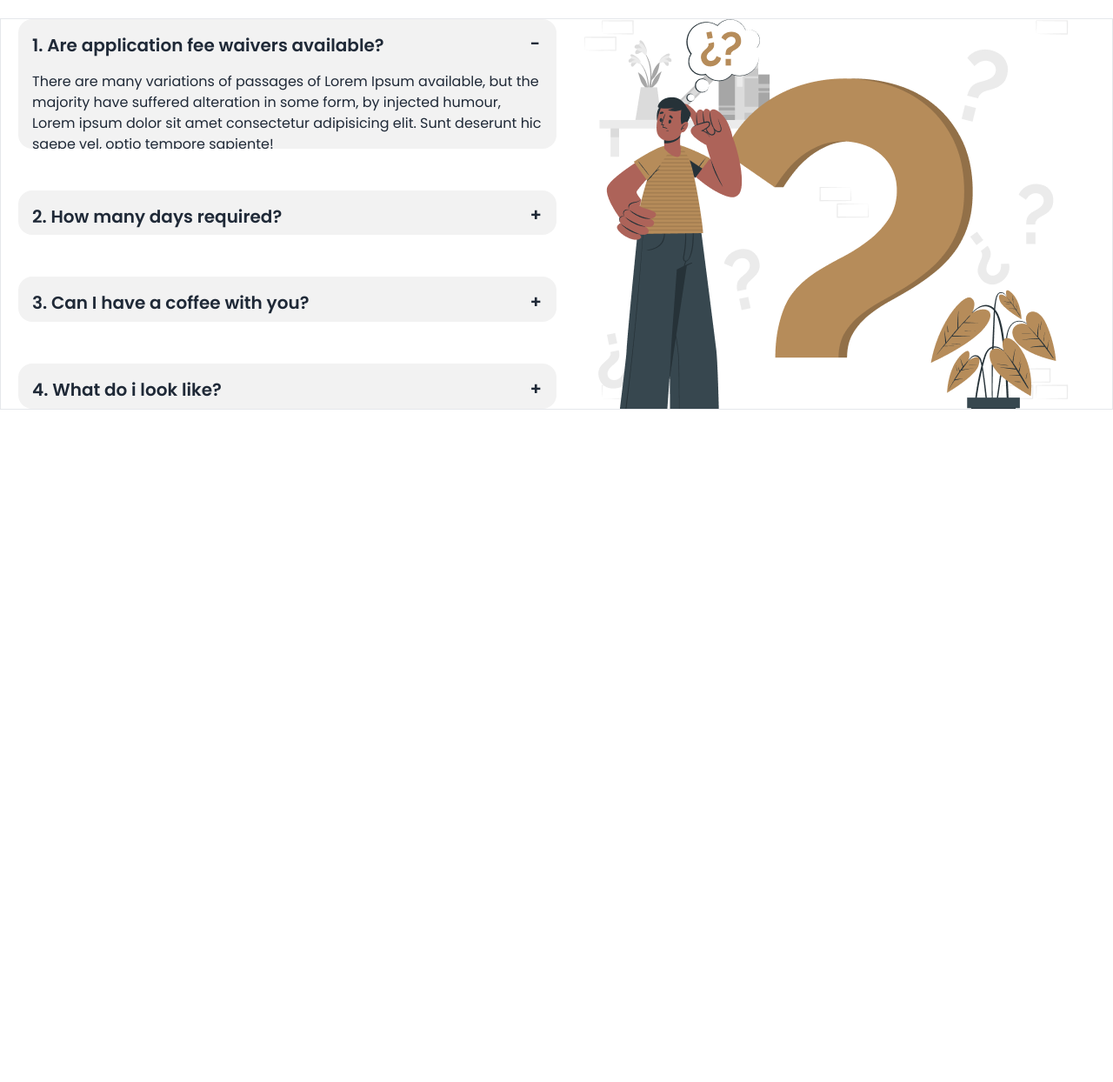
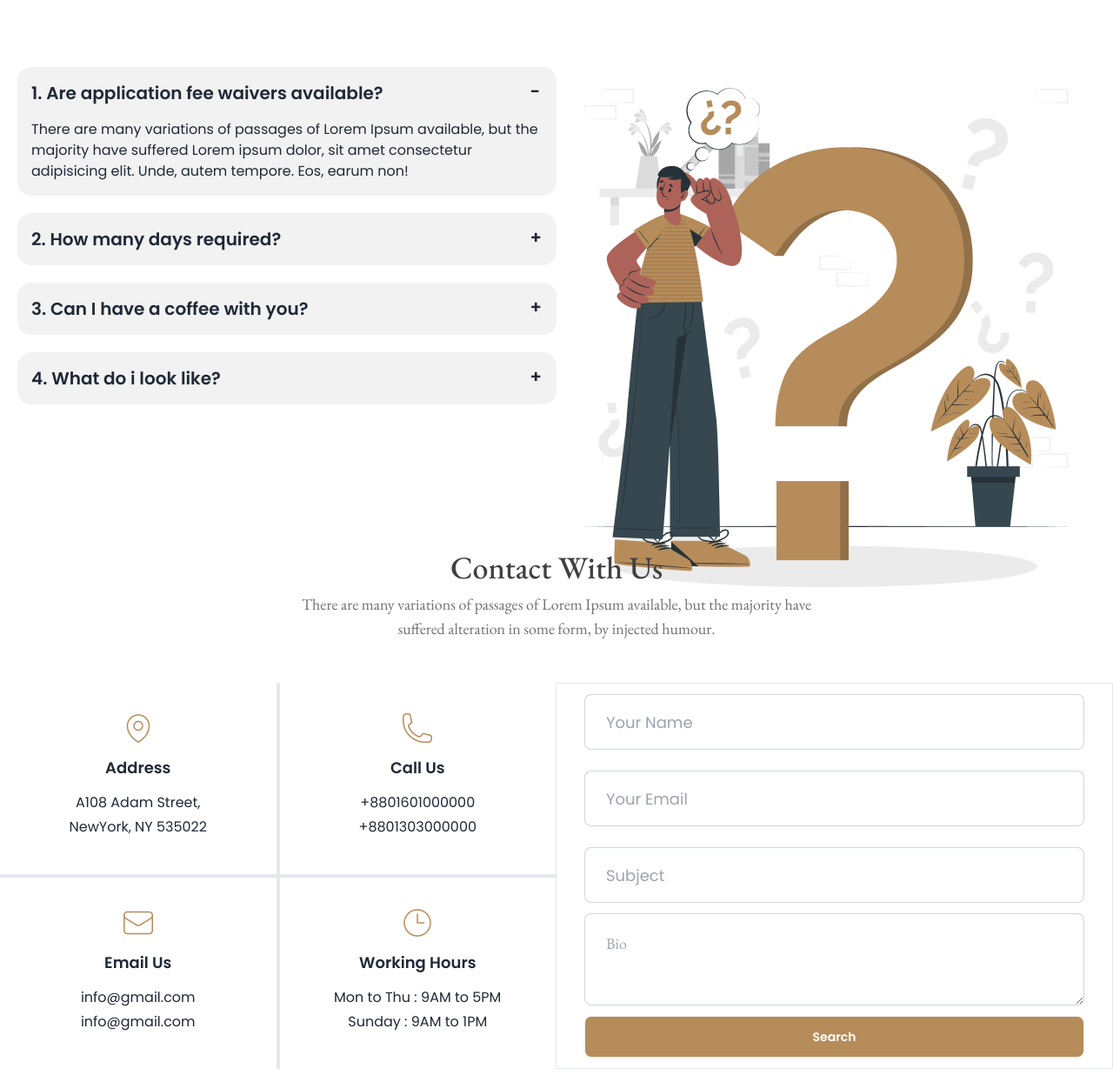
Before and after one commit to emran-bin-hasan/JusticeSolution, a plain HTML site: page index.html in a window 1280 px wide. Shown: the part 2696-3940 px from the top of the page at 87% size. Before the commit the page ends 3223 px from the top, so only its background shows below. Drawn offline with nearby package versions, Linux system fonts and the light colour scheme.

Commit message:
finished

```diff
--- a/index.html
+++ b/index.html
@@ -254,18 +254,18 @@
 
     <!-- FAQ Section -->
     <section class="my-14">
-        <div class="text-center space-y-2 my-12">
+        <div class="text-center space-y-2 my-20">
             <h2 class="text-4xl font-medium text-[#414040]">Frequently Asked Questions</h2>
             <p class="text-[#707070] text-lg">There are many variations of passages of Lorem Ipsum available, but the majority have <br> suffered alteration in some form, by injected humour.</p>
         </div>
-        <div class="flex flex-col md:flex-row px-5 border md:h-[450px]">
+        <div class="flex flex-col md:flex-row px-5 md:h-[500px]">
 
-           <div class="flex-1 flex flex-col gap-12 ">
+           <div class="flex-1 flex flex-col space-y-5 ">
             <div class="collapse collapse-plus bg-base-200">
                 <input type="radio" name="my-accordion-3" checked="checked" />
                 <div class="collapse-title text-xl font-Poppins font-semibold">1. Are application fee waivers available?</div>
                 <div class="collapse-content">
-                  <p class="font-Poppins">There are many variations of passages of Lorem Ipsum available, but the majority have suffered alteration in some form, by injected humour, Lorem ipsum dolor sit amet consectetur adipisicing elit. Sunt deserunt hic saepe vel, optio tempore sapiente! </p>
+                  <p class="font-Poppins">There are many variations of passages of Lorem Ipsum available, but the majority have suffered Lorem ipsum dolor, sit amet consectetur adipisicing elit. Unde, autem tempore. Eos, earum non!  </p>
                 </div>
               </div>
               <div class="collapse collapse-plus bg-base-200">
@@ -295,12 +295,67 @@
 
 
             </div>
-
-              <div class="flex-1  overflow-hidden">
+              <div class="flex-1 my-6">
                 <img class="mx-auto" src="images/faq.png" alt="">
               </div>
         </div>
     </section>
+     <!-- Contact Section -->
+     <section class="my-14">
+      <div class="text-center space-y-2 my-12">
+          <h2 class="text-4xl font-medium text-[#414040]">Contact With Us</h2>
+          <p class="text-[#707070] text-lg">There are many variations of passages of Lorem Ipsum available, but the majority have <br> suffered alteration in some form, by injected humour.</p>
+      </div>
+      <div class="flex flex-col md:flex-row">
+        <!-- Left -->
+        <div class="grid grid-cols-1 md:grid-cols-2 flex-1 ">
+
+          <div class="border-r-2 border-b-2 text-center space-y-3 py-8">
+            <img class="mx-auto" src="images/location.png" alt="">
+            <h5 class="font-Poppins font-semibold  text-lg">Address</h5>
+            <p class="font-Poppins leading-7">A108 Adam Street,<br> NewYork, NY 535022</p>
+          </div>
+
+          <div class="border-b-2 border-l-2 text-center space-y-3 py-8">
+            <img class="mx-auto" src="images/call.png" alt="">
+            <h5 class="font-Poppins font-semibold  text-lg">Call Us</h5>
+            <p class="font-Poppins leading-7">+8801601000000 <br>+8801303000000</p>
+          </div>
+
+          <div class="border-r-2 border-t-2 text-center space-y-3 py-8">
+            <img class="mx-auto" src="images/email.png" alt="">
+            <h5 class="font-Poppins font-semibold  text-lg">Email Us</h5>
+            <p class="font-Poppins leading-7">info@gmail.com <br>info@gmail.com </p>
+          </div>
+
+          <div class="border-l-2 border-t-2 text-center space-y-3 py-8">
+            <img class="mx-auto" src="images/time.png" alt="">
+            <h5 class="font-Poppins font-semibold text-lg">Working Hours</h5>
+            <p class="font-Poppins leading-7">Mon to Thu : 9AM to 5PM <br>Sunday : 9AM to 1PM</p>
+          </div>
+        </div>
+
+
+        <!-- Right -->
+        <div class="flex-1 flex flex-col items-center border ">
+          <div class="w-[90%] py-3">
+            <input type="text" placeholder="Your Name" class="input input-lg input-bordered w-full font-Poppins" />
+          </div>
+          <div class="w-[90%] py-3">
+            <input type="text" placeholder="Your Email" class="input input-lg input-bordered w-full font-Poppins" />
+          </div>
+          <div class="w-[90%] py-3">
+            <input type="text" placeholder="Subject" class="input input-lg input-bordered w-full font-Poppins" />
+          </div>
+          <textarea
+          placeholder="Bio"
+          class="textarea textarea-bordered textarea-lg w-[90%]"></textarea>
+          <a class="font-Poppins my-3 btn bg-[#B68C5A] text-white w-[90%]">Search</a>
+
+
+        </div>
+      </div>
+     </section>
 
 </main>
     <!-- Main -->
```
